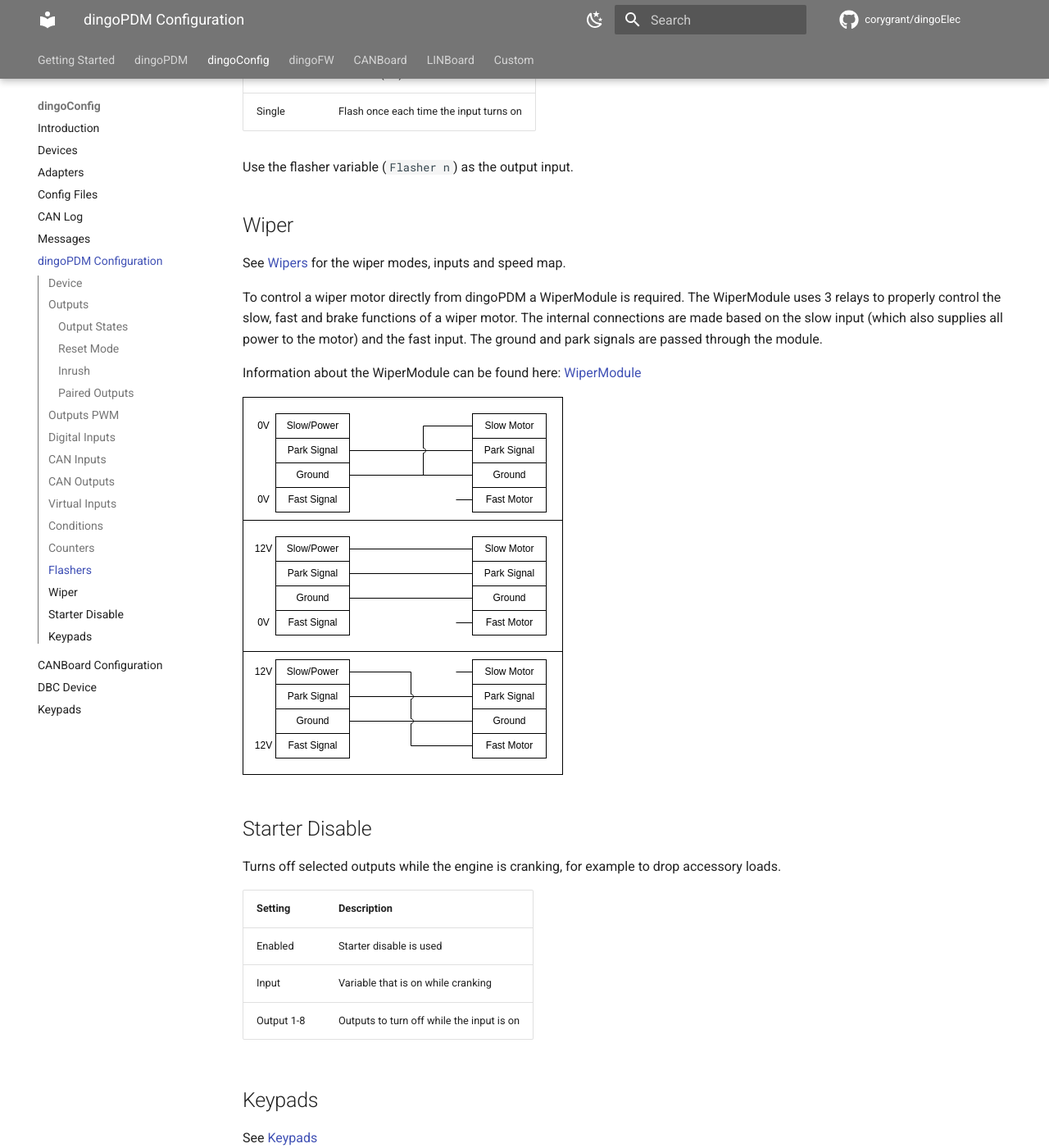
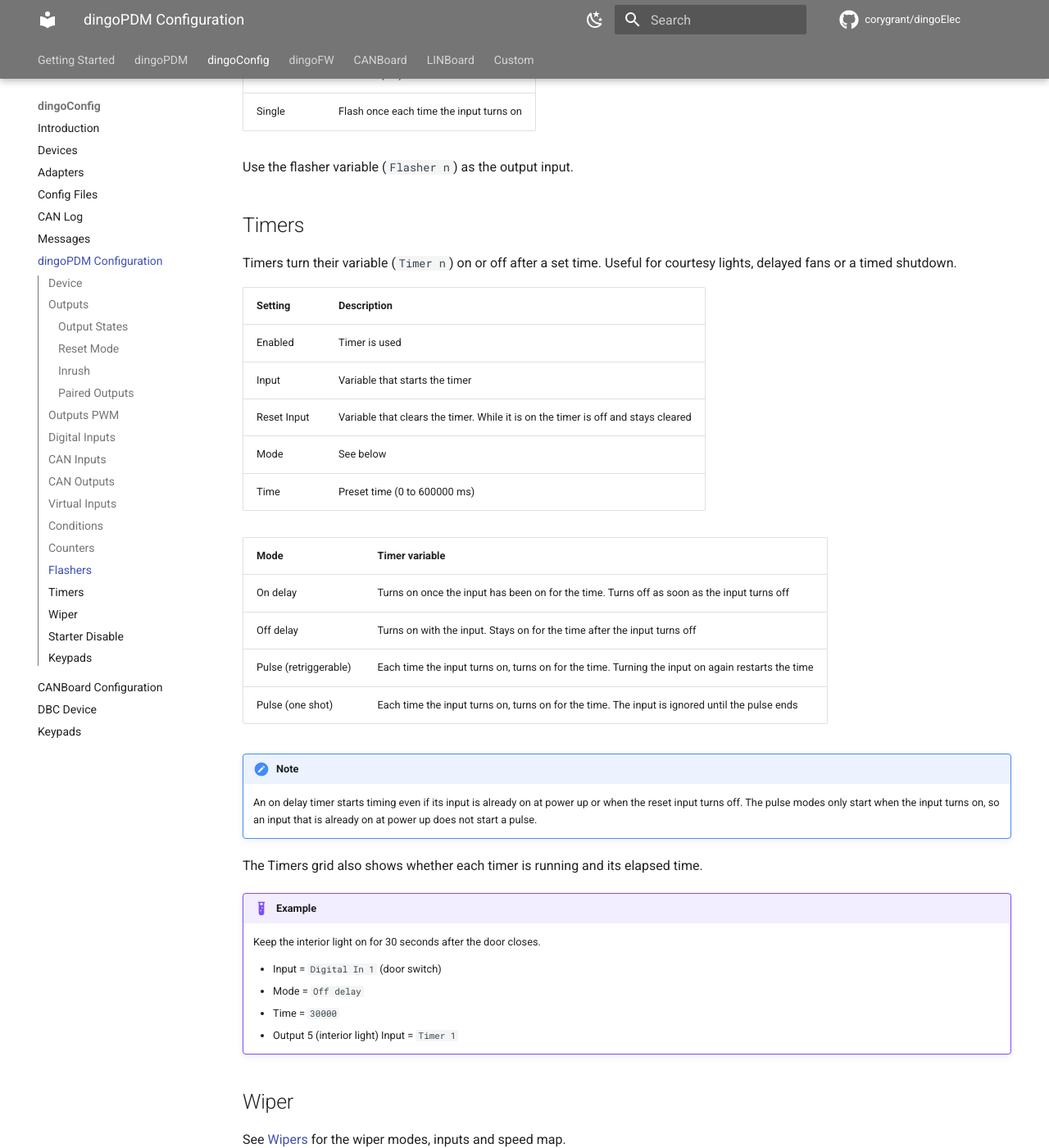
Before and after one commit to corygrant/dingoElec, an MkDocs documentation site: the page built from docs/dingoconfig/dingopdm.md, in a window 1280 px wide and 1400 px high, scrolled down 6989 px. Shown: the whole window at 82% size. Built offline with MkDocs 1.6.1 and Material for MkDocs 9.7.7, drawn with Linux system fonts in a browser that asks for light colours; a script that is not in the unit is left out; comment, search, counter and statistics services are not loaded.

Commit message:
add timer docs

```diff
--- a/docs/dingoconfig/dingopdm.md
+++ b/docs/dingoconfig/dingopdm.md
@@ -205,6 +205,38 @@ Flashers turn on and off while their input is on, for turn signals and hazards.
 
 Use the flasher variable (`Flasher n`) as the output input.
 
+## Timers
+
+Timers turn their variable (`Timer n`) on or off after a set time. Useful for courtesy lights, delayed fans or a timed shutdown.
+
+| Setting     | Description |
+| ----------- | ----------- |
+| Enabled     | Timer is used |
+| Input       | Variable that starts the timer |
+| Reset Input | Variable that clears the timer. While it is on the timer is off and stays cleared |
+| Mode        | See below |
+| Time        | Preset time (0 to 600000 ms) |
+
+| Mode                  | Timer variable |
+| --------------------- | -------------- |
+| On delay              | Turns on once the input has been on for the time. Turns off as soon as the input turns off |
+| Off delay             | Turns on with the input. Stays on for the time after the input turns off |
+| Pulse (retriggerable) | Each time the input turns on, turns on for the time. Turning the input on again restarts the time |
+| Pulse (one shot)      | Each time the input turns on, turns on for the time. The input is ignored until the pulse ends |
+
+!!! Note
+    An on delay timer starts timing even if its input is already on at power up or when the reset input turns off. The pulse modes only start when the input turns on, so an input that is already on at power up does not start a pulse.
+
+The Timers grid also shows whether each timer is running and its elapsed time.
+
+!!! Example
+    Keep the interior light on for 30 seconds after the door closes.
+
+    - Input = `Digital In 1` (door switch)
+    - Mode = `Off delay`
+    - Time = `30000`
+    - Output 5 (interior light) Input = `Timer 1`
+
 ## Wiper
 
 See [Wipers](../dingofw/wipers.md) for the wiper modes, inputs and speed map.
--- a/docs/dingofw/design.md
+++ b/docs/dingofw/design.md
@@ -44,7 +44,7 @@ The device thread runs every `2ms` and updates everything in this order, so outp
 2. Digital inputs, analog inputs, CAN input timeouts
 3. Virtual inputs
 4. Wiper, starter disable
-5. Flashers, counters, conditions
+5. Flashers, counters, conditions, timers
 6. Keypads
 7. Outputs, digital outputs, CAN outputs
 
@@ -138,6 +138,7 @@ dingoFW files are split between ChibiOS, OpenOCD and dingoFW files.
 | `profet`                 | Output control, current measurement, overcurrent, paired outputs |
 | `pwm`                    | Output PWM and soft start |
 | `starter`                | Starter disable |
+| `timer`                  | Timers |
 | `virtual_input`          | Virtual inputs |
 | `neopixels`              | Addressable LEDs |
 | `keypad/`                | Blink Marine and Grayhill keypads |
--- a/docs/dingopdm/introduction.md
+++ b/docs/dingopdm/introduction.md
@@ -33,6 +33,7 @@ To meet these needs, dingoPDM includes configurable:
 - Virtual logic inputs (16)
 - Counters (4)
 - Logic conditions (32)
+- Timers (8)
 - Wipers
 - Flashers (4)
 - Starter disable
```
Also changed, not shown: docs/dingofw/can.md (+20 -0 lines), docs/dingofw/variablemap.md (+19 -2 lines).
